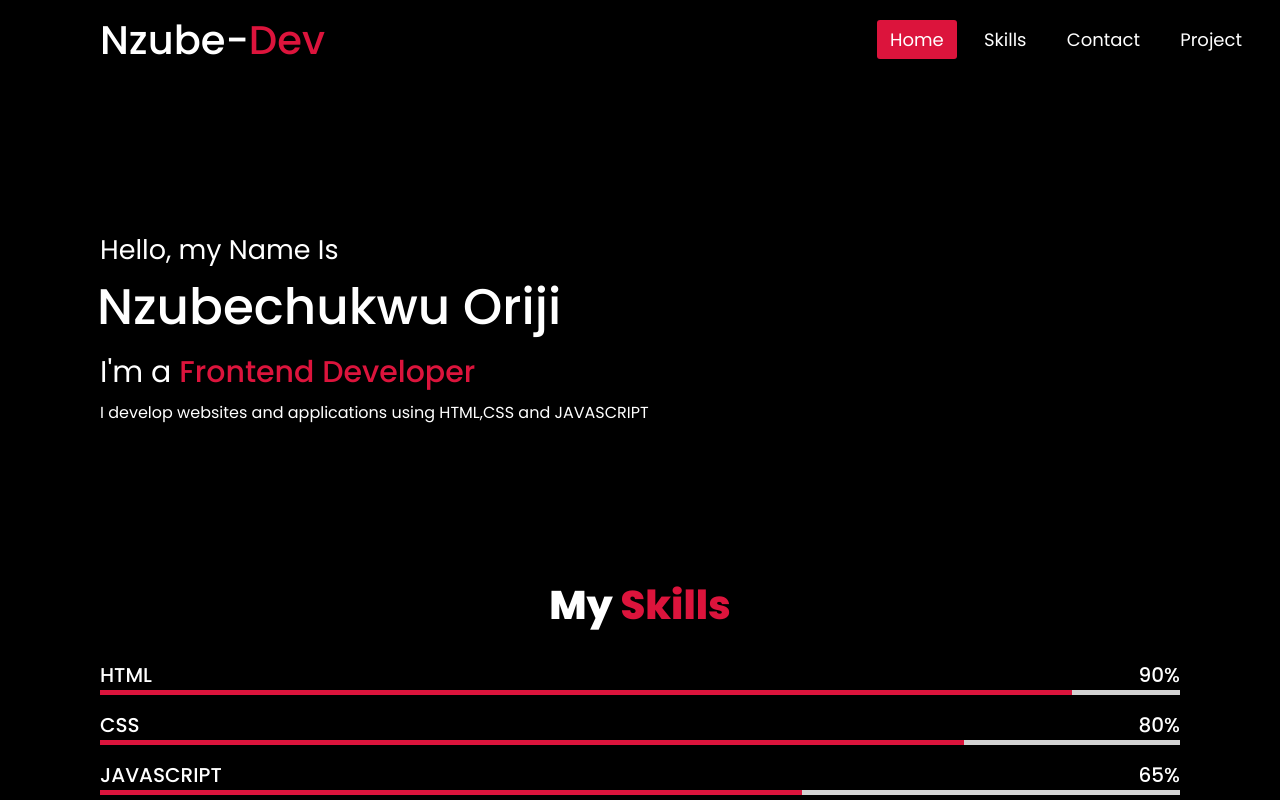
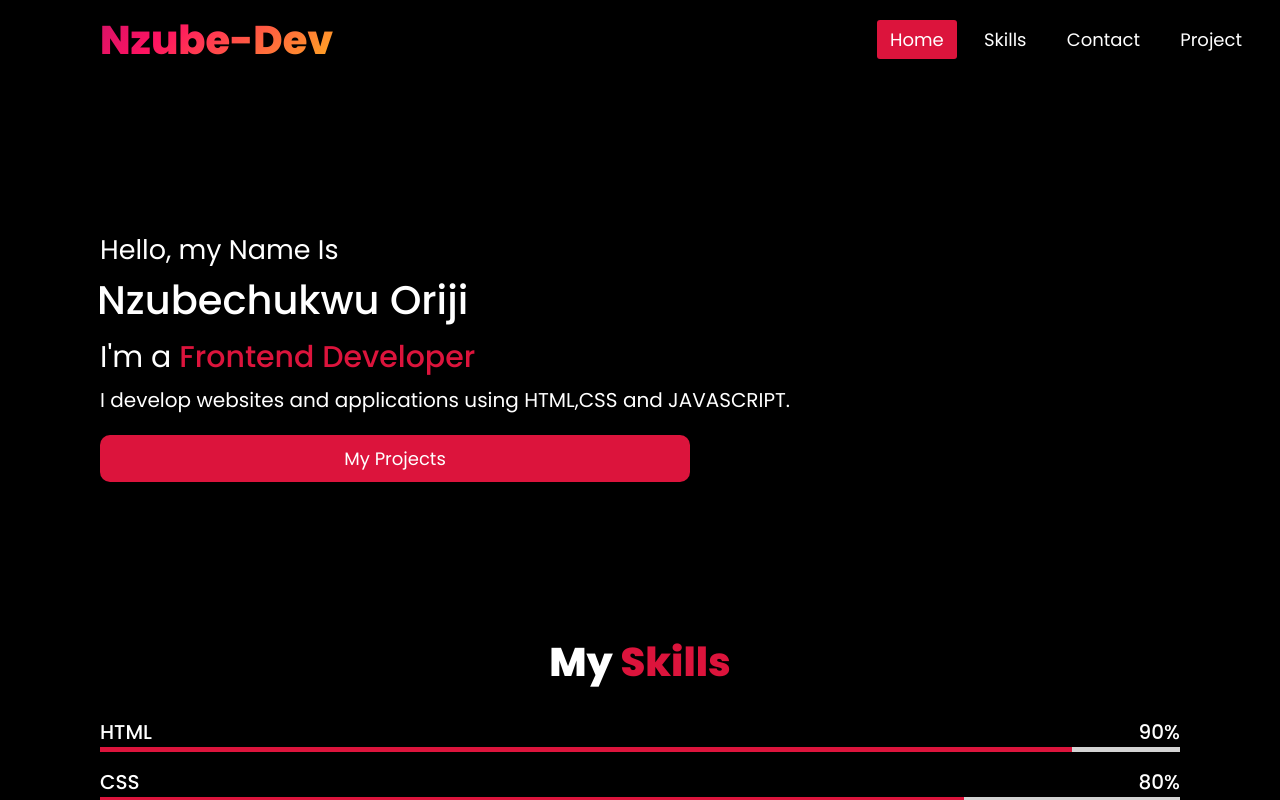
Before and after one commit to Nzubechukwu93/My-Portfolio, a plain HTML site: page index.html in a window 1280 px wide. Shown: the top 800 px of the page. Drawn offline with Linux system fonts and the light colour scheme.

Commit message:
Add files via upload

```diff
--- a/index.html
+++ b/index.html
@@ -33,7 +33,8 @@
         <div class="text1">Hello, my Name Is</div>
         <div class="text2">Nzubechukwu Oriji</div>
         <div class="text3">I'm a <span>Frontend Developer</span></div>
-        <p>I develop websites and applications using HTML,CSS and JAVASCRIPT</p>
+        <p>I develop websites and applications using HTML,CSS and JAVASCRIPT.</p>
+        <a href="project.html">My Projects</a>
     </div>
 
     <div class="skills" id="skills">
--- a/style.scss
+++ b/style.scss
@@ -41,15 +41,52 @@ nav{
 }
 
 .logo{
-    color: white;
     font-size: 40px;
     line-height: 80px;
     padding: 0 100px;
-    font-weight: 500;
+    font-weight: bold;
+    background-image: linear-gradient(-225deg, #231557 0%, #44107a 29%, #ff1361 67%, #fff800 100%);
+    background-size: auto auto;
+    background-clip: border-box;
+    background-size: 200% auto;
+    color: #fff;
+    background-clip: text;
+    -webkit-text-fill-color: transparent;
+    -webkit-background-clip: text;
+    animation: textclip 2s linear infinite;
+    // -webkit-text-stroke: 1px crimson;
+    // color: transparent;
+    // background-image: linear-gradient(crimson, crimson);
+    // background-repeat: no-repeat;
+    // -webkit-background-clip: text;
+    // background-position: -270px 0;
+    // animation: bgcolor 5s linear infinite alternate;
 }
-.logo span{
-    color: crimson;
+
+@keyframes textclip{
+    to{
+        background-position: 200% center;
     }
+}
+
+
+
+// .logo span{
+//     // -webkit-text-stroke: 1px #fff;
+//     color: #fff;
+//     color: transparent;
+//     background-image: linear-gradient(#fff, #fff);
+//     background-repeat: no-repeat;
+//     -webkit-background-clip: text;
+//     background-position: -100px 0;
+//     animation: spcolor 5s linear infinite alternate;
+// }
+
+// @keyframes spcolor{
+//     100%{
+//         background-position: 0 0;
+//     }
+// }
 
 nav ul{
     float: right;
@@ -95,10 +132,31 @@ a.active, a:hover{
         font-size: 27px;
     }
     .text2{
-        font-size: 50px;
+        font-size: 40px;
         font-weight: 500;
         margin-left: -3px;
+        color: transparent;
+        background-image: linear-gradient(#fff, #fff);
+        background-repeat: no-repeat;
+        -webkit-background-clip: text;
+        background-position: -600px 0;
+        animation: namecolor 5s linear infinite alternate;
+        // color: transparent;
+        // background-image: linear-gradient(#fff, #fff);
+        // background-repeat: no-repeat;
+        // -webkit-background-clip: text;
+        // background-position: -270px 0;
+        // animation: namecolor 5s linear infinite alternate;
     }
+
+    @keyframes namecolor{
+        100%{
+            background-position: 0 0;
+        }
+    }
+
+
+
     .text3{
         font-size: 30px;
         margin: 5px 0;
@@ -107,8 +165,27 @@ a.active, a:hover{
         color: crimson;
         font-weight: 500;
     }
-    .home p{
+    p{
         font-size: 20px;
+    }
+    a{
+        background-color: crimson;
+        color: var(--color-white);
+        padding: 10px 20px;
+        display: block;
+        margin: 20px 0;
+        text-align: center;
+        width: 50%;
+        border-radius: 10px;
+        border: none;
+        font-size: 18px;
+        transition: background-color 0.3s ease-in-out;
+
+    }
+
+    a:hover{
+        background: none;
+        border: 1px solid crimson;
     }
 
 }
@@ -210,8 +287,8 @@ input[type=email]{
 .btn{
     background: crimson;
     color: #ffffff;
-    width: 200px;
-    font-size: 23px;
+    width: 50%;
+    font-size: 18px;
     padding: 10px 20px;
     border-radius: 10px;
     border: 2px solid crimson;
@@ -271,6 +348,7 @@ footer p{
     background-color: crimson;
     color: #fff;
     padding: 10px 20px;
+    text-align: center;
     border: none;
     border-radius: 10px;
     margin: 5px auto;
@@ -412,14 +490,17 @@ footer p{
 }
 
 @media (max-width: 450px){
+    nav{
         .logo{
             font-size: 20px;
         }
 
-    .title{
+        .checkbtn{
             font-size: 20px;
         }
+    }
 
+    .home{
         .text1{
             font-size: 20px;
         }
@@ -432,7 +513,12 @@ footer p{
             font-size: 18px;
         }
 
-    .checkbtn{
-        font-size: 25px;
+        p{
+            font-size: 18px;
         }
     }
+
+    .title{
+        font-size: 20px;
+    }
+}
```
Also changed, not shown: style.css, 1 other file. Lines whose indentation alone changed are shown as unchanged.
